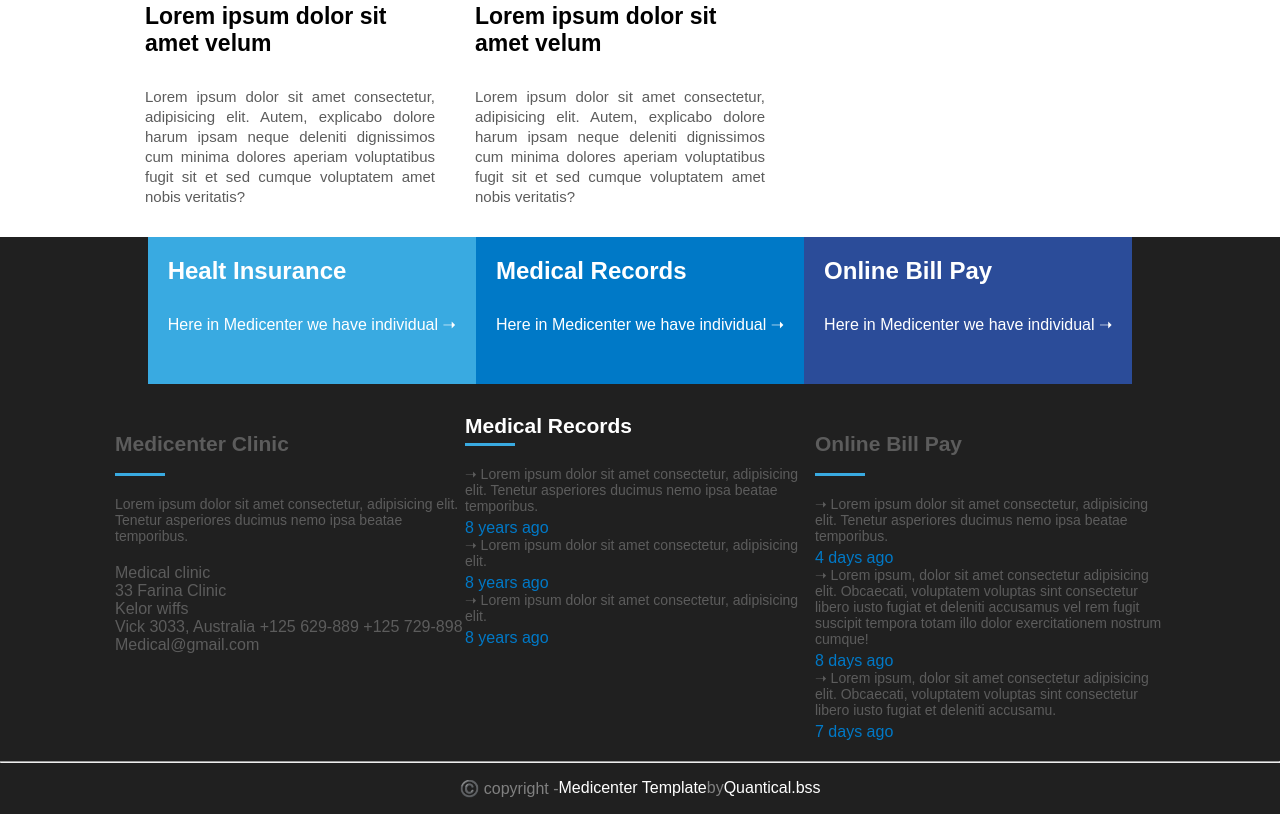
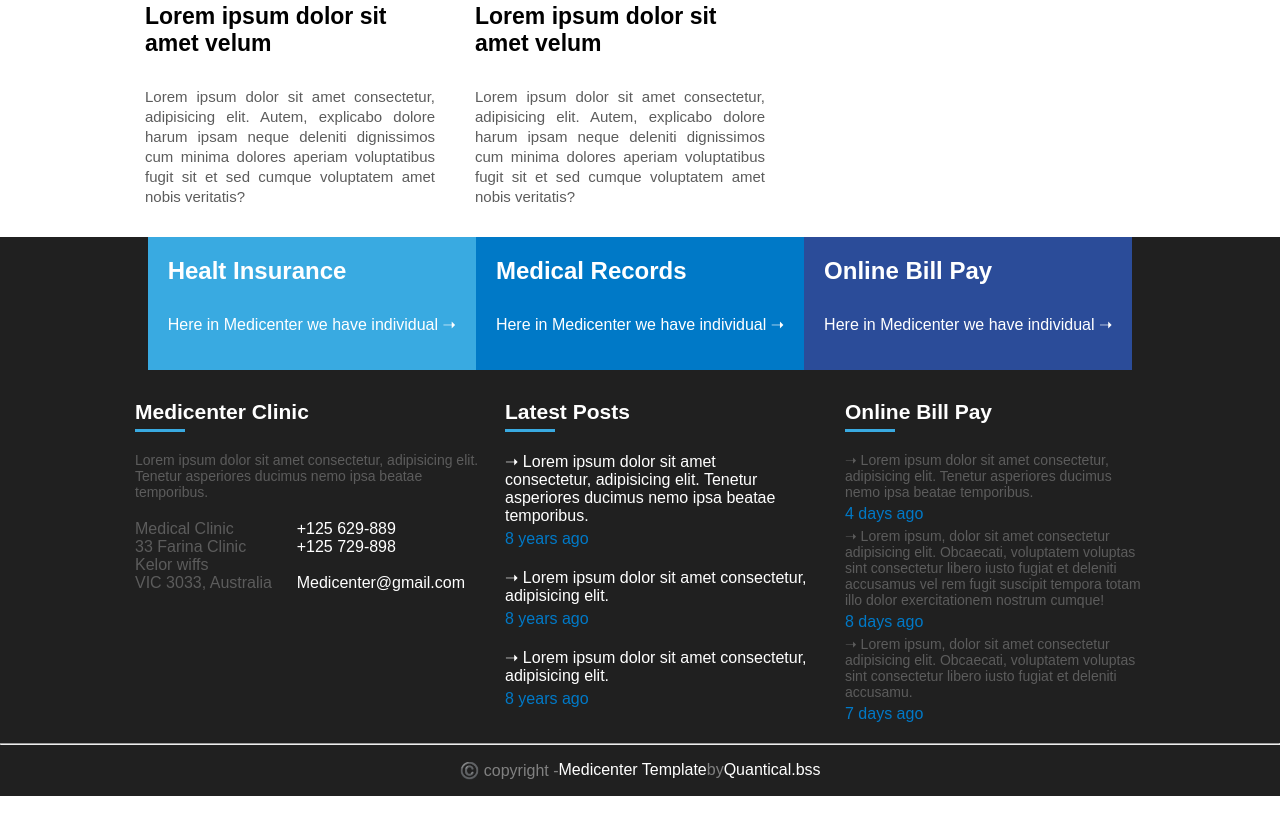
Before and after one commit to Conrad011/medicenter, a plain HTML site: page index.html in a window 1280 px wide. Shown: the part 1714-2528 px from the top of the page. Drawn offline with Linux system fonts and the light colour scheme.

Commit message:
atualizacao

```diff
--- a/index.html
+++ b/index.html
@@ -5,7 +5,8 @@
     <meta http-equiv="X-UA-Compatible" content="IE=edge">
     <meta name="viewport" content="width=device-width, initial-scale=1.0">
     <title>MediCenter</title>
-    <link rel="stylesheet" href="estilo/assets.css">
+    <link rel="stylesheet" href="medicenter/estilo/assets.css">
+    <link rel="stylesheet" href="medicenter/estilo/phone.css">
 </head>
 <body>
     <header>
@@ -228,20 +229,20 @@
         <div class="elemento1">
             <h1  class="h1">Healt Insurance</h1>
             <a href="#">
-                <p class="p">Here in Medicenter we have individual  ➝</p>
+                <p class="p_footer">Here in Medicenter we have individual  ➝</p>
             </a>
         </div>
 
         <div class="elemento2">
             <h1  class="h1">Medical Records</h1>
             <a href="#">
-                <p class="p">Here in Medicenter we have individual  ➝</p>
+                <p class="p_footer">Here in Medicenter we have individual  ➝</p>
             </a>
         </div>
         <div class="elemento3">
             <h1 class="h1">Online Bill Pay</h1>
             <a href="#">
-                <p class="p">Here in Medicenter we have individual  ➝</p>
+                <p class="p_footer">Here in Medicenter we have individual  ➝</p>
             </a>
         </div>
 
@@ -249,7 +250,7 @@
     <section id="materias">
         <div class="title">
         <div class="text_footer">
-            <h1>Medicenter Clinic</h1>
+            <h1 class="title_footer">Medicenter Clinic</h1>
         </div>
         <div class="bar_footer"></div>
         <div>
@@ -257,55 +258,60 @@
         </div>
         <div class="info_footer">
             <div class="address">
-            Medical clinic <br>
+            Medical Clinic <br>
             33 Farina Clinic <br>
             Kelor wiffs <br>
-            Vick 3033, Australia
+            VIC 3033, Australia
+        </div>
+               <div class="info">
 
+                        <p class="color_footer">
+                            +125 629-889 <br>
+                            +125 729-898 <br><br>
+                            Medicenter@gmail.com
+                    </p>
 
-                    +125 629-889
-                    +125 729-898
-                    Medical@gmail.com
-                </div>
+               </div>
+
         </div>
         <div class="redes">
 
         </div>
     </div>
-    <div class="title">
+    <div class="title1">
         <div class="text_footer">
-            <h1 class="title_footer">Medical Records</h1>
+            <h1 class="title_footer">Latest Posts</h1>
+        </div>
+        <div class="bar_footer"></div>
+        <div class="space">
+            <p class="color_text1">  ➝ Lorem ipsum dolor sit amet consectetur, adipisicing elit. Tenetur asperiores ducimus nemo ipsa beatae temporibus.</p>
+                <a href="#" class="link_footer"> 8 years ago </a>
+        </div>
+        <div>
+            <p class="color_text">  ➝ Lorem ipsum dolor sit amet consectetur, adipisicing elit.</p>
+                <a href="#" class="link_footer"> 8 years ago </a>
+        </div>
+        <div>
+            <p class="color_text">  ➝ Lorem ipsum dolor sit amet consectetur, adipisicing elit.</p>
+                <a href="#" class="link_footer"> 8 years ago </a>
+        </div>
+    </div>
+    <div class="title2">
+        <div class="text_footer">
+            <h1 class="title_footer">Online Bill Pay</h1>
         </div>
         <div class="bar_footer"></div>
         <div>
-            <p class="text_footer">  ➝ Lorem ipsum dolor sit amet consectetur, adipisicing elit. Tenetur asperiores ducimus nemo ipsa beatae temporibus.</p>
-                <a href="#" class="link_footer"> 8 years ago </a>
+             <p class="text_footer1">  ➝ Lorem ipsum dolor sit amet consectetur, adipisicing elit. Tenetur asperiores ducimus nemo ipsa beatae temporibus.</p>
+<a href="#" class="linkfotter"> 4 days ago     </a>
         </div>
         <div>
-            <p class="text_footer">  ➝ Lorem ipsum dolor sit amet consectetur, adipisicing elit.</p>
-                <a href="#" class="link_footer"> 8 years ago </a>
+            <p class="text_footer1">  ➝ Lorem ipsum, dolor sit amet consectetur adipisicing elit. Obcaecati, voluptatem voluptas sint consectetur libero iusto fugiat et deleniti accusamus vel rem fugit suscipit tempora totam illo dolor exercitationem nostrum cumque!</p>
+<a href="#" class="linkfotter">8 days ago  </a>
         </div>
         <div>
-            <p class="text_footer">  ➝ Lorem ipsum dolor sit amet consectetur, adipisicing elit.</p>
-                <a href="#" class="link_footer"> 8 years ago </a>
-        </div>
-    </div>
-    <div class="title">
-        <div class="text_footer">
-            <h1>Online Bill Pay</h1>
-        </div>
-        <div class="bar_footer"></div>
-        <div>
-             <p class="text_footer">  ➝ Lorem ipsum dolor sit amet consectetur, adipisicing elit. Tenetur asperiores ducimus nemo ipsa beatae temporibus.</p>
-<a href="#" class="link_footer"> 4 days ago     </a>
-        </div>
-        <div>
-            <p class="text_footer">  ➝ Lorem ipsum, dolor sit amet consectetur adipisicing elit. Obcaecati, voluptatem voluptas sint consectetur libero iusto fugiat et deleniti accusamus vel rem fugit suscipit tempora totam illo dolor exercitationem nostrum cumque!</p>
-<a href="#" class="link_footer">8 days ago  </a>
-        </div>
-        <div>
-            <p class="text_footer">  ➝ Lorem ipsum, dolor sit amet consectetur adipisicing elit. Obcaecati, voluptatem voluptas sint consectetur libero iusto fugiat et deleniti accusamu.</p>
-<a href="#" class="link_footer">7 days ago  </a>
+            <p class="text_footer1">  ➝ Lorem ipsum, dolor sit amet consectetur adipisicing elit. Obcaecati, voluptatem voluptas sint consectetur libero iusto fugiat et deleniti accusamu.</p>
+<a href="#" class="linkfotter">7 days ago  </a>
         </div>
     </div>
 
```
